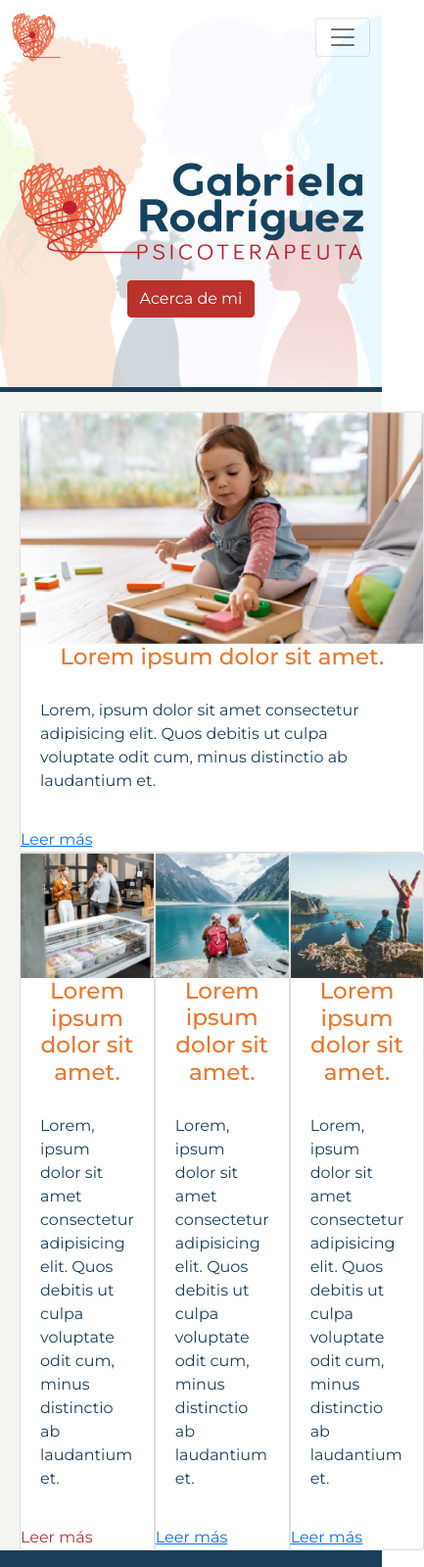
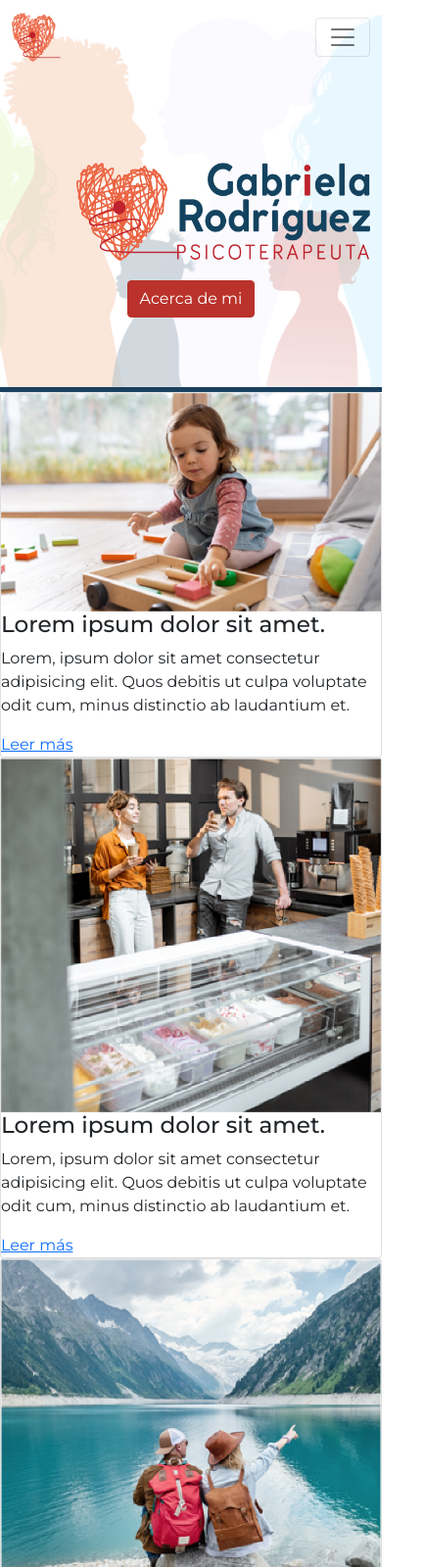
Before and after one commit to earguin/PreEntrega2Arreguin, a plain HTML site: page pages/blog.html in a window 390 px wide. Shown: the top 1599 px of the page at 98% size, 433 px wide, since content can reach past the window. Drawn offline with nearby package versions, Linux system fonts and the light colour scheme.

Commit message:
cree mediaQuerys

```diff
--- a/css/estilos.css
+++ b/css/estilos.css
@@ -27,11 +27,7 @@ header {
 .navbar-toggler-icon {
     color: #1a405e;
 }
-a.nav-link{
-    color: #1a405e;
-    font-family:'Montserrat', sans-serif;
-    font-weight:500;
-}
+
 .encLogo {
     margin: 80px auto;
     width: 60%;
@@ -103,8 +99,6 @@ a.nav-link{
     color: #1a405e;
     text-transform: uppercase;
     text-align: center;
-    font-family: 'Montserrat', sans-serif;
-    font-weight: bold;
 }
 
 .servImg img {
@@ -117,8 +111,7 @@ a.nav-link{
     text-transform: uppercase;
     font-family: 'Montserrat', sans-serif;
     font-size: 20px;
-    font-weight:bold;
-    padding: 5px 20px;
+    padding-top: 20px;
 }
 
 .tratamientos {
@@ -156,8 +149,6 @@ a.nav-link{
     color: #1a405e;
     text-transform: uppercase;
     text-align: center;
-    font-family: 'Montserrat', sans-serif;
-    font-weight: bold;
 }
 
 .tratamientosImg {
@@ -204,71 +195,6 @@ a.nav-link{
     padding-left: 25px;
 }
 
-/*BLOG*/
-.articulos{
-    width: 100%;
-    height: auto;
-    background-color: #dfded659;
-    display: grid;
-    padding: 20px 20px 0 20px;
-    grid-template-columns: repeat(3, 1fr);
-    grid-template-rows: auto auto auto;
-    grid-template-areas:
-        "artP artP artP"
-        "art1 art2 art3"
-        "npag npag npag";
-}
-
-.itemArtic1 {
-    grid-area: artP;
-}
-
-
-.itemArtic2 {
-    grid-area: art1;
-}
-
-.itemArtic3 {
-    grid-area: art2;
-}
-
-.itemArtic4 {
-    grid-area: art3;
-}
-
-.itemArtic5 {
-    grid-area: npag;
-}
-
-.card{
-    min-height: 300px;
-    /* width: 30%; */
-    /* background-color: #0a0a09; */
-}
-
-.card__img{
-    /* width: 100%; */
-}
-
-.card__title{
-    text-align: center;
-    color:#eb762c;
-
-}
-
-.card__txt{
-    color:#1a405e;
-    padding: 20px;
-}
-
-.card__button{
-    color: #ba322b;
-    text-decoration: none;
-
-}
-
-
-
 footer {
     width: 100%;
     height: 150px;
@@ -289,7 +215,6 @@ footer {
 
 .itemFooter2 {
     grid-area: redes;
-    text-align: left;
 }
 
 .itemFooter3 {
@@ -330,16 +255,8 @@ footer {
     color: #fff;
 }
 
-@media only screen and (max-width: 576px) {
-
-    .encLogo {
-        width: 90%;
-    }
-
-    .imgLogo {
-        width: 100%;
-    }
-
+/*1:10 time grid*/
+@media only screen and (max-width:575px) {
     .servicios {
         display: block;
     }
@@ -348,37 +265,37 @@ footer {
         display: block;
     }
 
-    footer {
-        display: block;
+    .itemTrat {
+        list-style-type: circle;
+        padding-left: initial;
     }
 }
 
-@media only screen and (min-width:578px) and (max-width:767px){
-    .servicios{
+@media only screen and (min-width: 576px) and (max-width: 767px) {
+    .servicios {
         display: block;
     }
 
-    .item{
+    .item {
         display: inline-block;
         width: 45%;
     }
-    .item0{
-        display: inline-block;
+
+    .item0 {
         width: 100%;
-        text-align: center;
     }
+
 }
-@media only screen and (min-width:768px)and (max-width:991px){
+
+@media only screen and (min-width: 768px) and (max-width: 991px) {
     .servicios{
         display: block;
     }
     .item{
-            display: inline-block;
+        display:inline-block;
         width: 30%;
     }
     .item0{
-            display: inline-block;
         width: 100%;
-            text-align: center;
     }
 }
```
Lines whose indentation alone changed are shown as unchanged.
